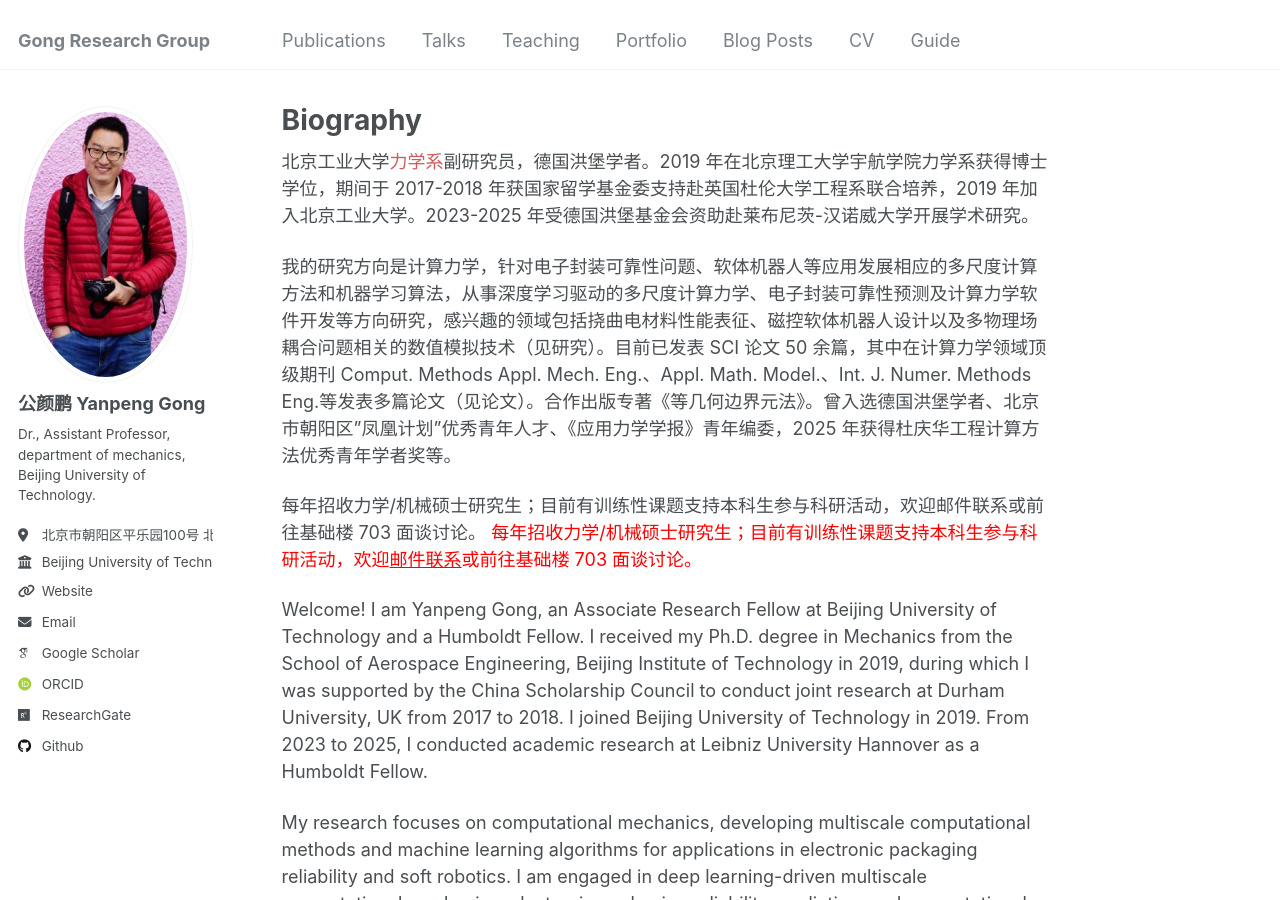
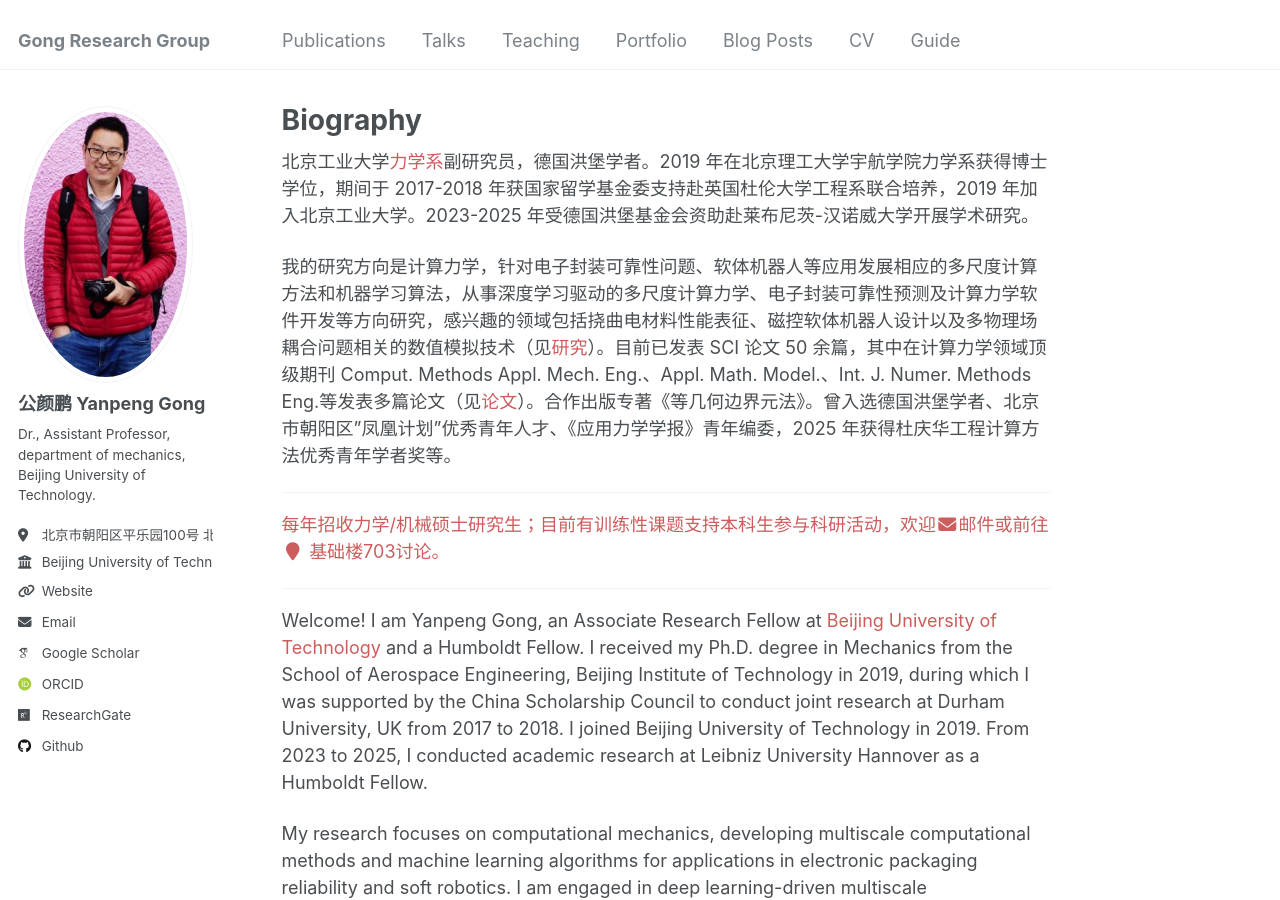
Before and after one commit to yanpeng-gong/yanpeng-gong.github.io, a Jekyll site: the page built from _pages/about.md, in a window 1280 px wide and 900 px high. Built offline with Jekyll 4.4.1, drawn with Linux system fonts in a browser that asks for light colours; some web fonts are replaced.

Commit message:
update 2025.09.21-15:21

```diff
--- a/_pages/about.md
+++ b/_pages/about.md
@@ -10,11 +10,14 @@
 
 北京工业大学<a href="https://www.bjut.edu.cn/" style="text-decoration:none;color:indianred;">力学系</a>副研究员，德国洪堡学者。2019 年在北京理工大学宇航学院力学系获得博士学位，期间于 2017-2018 年获国家留学基金委支持赴英国杜伦大学工程系联合培养，2019 年加入北京工业大学。2023-2025 年受德国洪堡基金会资助赴莱布尼茨-汉诺威大学开展学术研究。
 
-我的研究方向是计算力学，针对电子封装可靠性问题、软体机器人等应用发展相应的多尺度计算方法和机器学习算法，从事深度学习驱动的多尺度计算力学、电子封装可靠性预测及计算力学软件开发等方向研究，感兴趣的领域包括挠曲电材料性能表征、磁控软体机器人设计以及多物理场耦合问题相关的数值模拟技术（见研究）。目前已发表 SCI 论文 50 余篇，其中在计算力学领域顶级期刊 Comput. Methods Appl. Mech. Eng.、Appl. Math. Model.、Int. J. Numer. Methods Eng.等发表多篇论文（见论文）。合作出版专著《等几何边界元法》。曾入选德国洪堡学者、北京市朝阳区"凤凰计划"优秀青年人才、《应用力学学报》青年编委，2025 年获得杜庆华工程计算方法优秀青年学者奖等。
+我的研究方向是计算力学，针对电子封装可靠性问题、软体机器人等应用发展相应的多尺度计算方法和机器学习算法，从事深度学习驱动的多尺度计算力学、电子封装可靠性预测及计算力学软件开发等方向研究，感兴趣的领域包括挠曲电材料性能表征、磁控软体机器人设计以及多物理场耦合问题相关的数值模拟技术（见<a href="https://yanpeng-gong.github.io/research/" style="text-decoration:none;color:indianred;">研究</a>）。目前已发表 SCI 论文 50 余篇，其中在计算力学领域顶级期刊 Comput. Methods Appl. Mech. Eng.、Appl. Math. Model.、Int. J. Numer. Methods Eng.等发表多篇论文（见<a href="https://yanpeng-gong.github.io/publications/" style="text-decoration:none;color:indianred;">论文</a>）。合作出版专著《等几何边界元法》。曾入选德国洪堡学者、北京市朝阳区"凤凰计划"优秀青年人才、《应用力学学报》青年编委，2025 年获得杜庆华工程计算方法优秀青年学者奖等。
 
-每年招收力学/机械硕士研究生；目前有训练性课题支持本科生参与科研活动，欢迎邮件联系或前往基础楼 703 面谈讨论。
-<span style='color: red;'>每年招收力学/机械硕士研究生；目前有训练性课题支持本科生参与科研活动，欢迎<a href='mailto:yanpeng.gong@bjut.edu.cn' style='color: red;'>邮件联系</a>或前往基础楼 703 面谈讨论。</span>
+<hr>
 
-Welcome! I am Yanpeng Gong, an Associate Research Fellow at Beijing University of Technology and a Humboldt Fellow. I received my Ph.D. degree in Mechanics from the School of Aerospace Engineering, Beijing Institute of Technology in 2019, during which I was supported by the China Scholarship Council to conduct joint research at Durham University, UK from 2017 to 2018. I joined Beijing University of Technology in 2019. From 2023 to 2025, I conducted academic research at Leibniz University Hannover as a Humboldt Fellow.
+<p style="color:indianred;">每年招收力学/机械硕士研究生；目前有训练性课题支持本科生参与科研活动，欢迎<a href="mailto:yanpeng.gong@bjut.edu.cn" style="text-decoration:none;color:indianred;"><i class="fas fa-fw fa-envelope" style="color:indianred"></i>邮件</a>或前往<a href="https://map.baidu.com/poi/%E5%8C%97%E5%B7%A5%E5%A4%A7%E8%A5%BF%E6%A0%A1%E5%8C%BA-%E5%9F%BA%E7%A1%80%E6%A5%BC/@12966984.011321558,4821348.059172729,19z?uid=32a7781ceabaac6279dbd25a&ugc_type=3&ugc_ver=1&device_ratio=2&compat=1&pcevaname=pc4.1&querytype=detailConInfo&da_src=shareurl" style="text-decoration:none;color:indianred;"><i class="fa fa-fw fa-map-marker" style="color:indianred"></i> 基础楼703</a>讨论。</p>
+
+<hr>
+
+Welcome! I am Yanpeng Gong, an Associate Research Fellow at <a href="https://www.bjut.edu.cn/" style="text-decoration:none;color:indianred;"> Beijing University of Technology </a> and a Humboldt Fellow. I received my Ph.D. degree in Mechanics from the School of Aerospace Engineering, Beijing Institute of Technology in 2019, during which I was supported by the China Scholarship Council to conduct joint research at Durham University, UK from 2017 to 2018. I joined Beijing University of Technology in 2019. From 2023 to 2025, I conducted academic research at Leibniz University Hannover as a Humboldt Fellow.
 
 My research focuses on computational mechanics, developing multiscale computational methods and machine learning algorithms for applications in electronic packaging reliability and soft robotics. I am engaged in deep learning-driven multiscale computational mechanics, electronic packaging reliability prediction, and computational mechanics software development. My research interests include numerical simulation techniques related to flexoelectric material characterization, magnetically controlled soft robot design, and multi-physics coupling problems (see Research). I have published over 50 SCI papers, including multiple publications in top computational mechanics journals such as Comput. Methods Appl. Mech. Eng., Appl. Math. Model., and Int. J. Numer. Methods Eng. (see Publications). I co-authored the monograph "Isogeometric Boundary Element Method". I have been selected as a Humboldt Fellow, a distinguished young talent in Beijing Chaoyang District's "Phoenix Program", a young editorial board member of the Chinese Journal of Applied Mechanics, and received the Du Qinghua Outstanding Young Scholar Award in Engineering Computational Methods in 2025.
```
